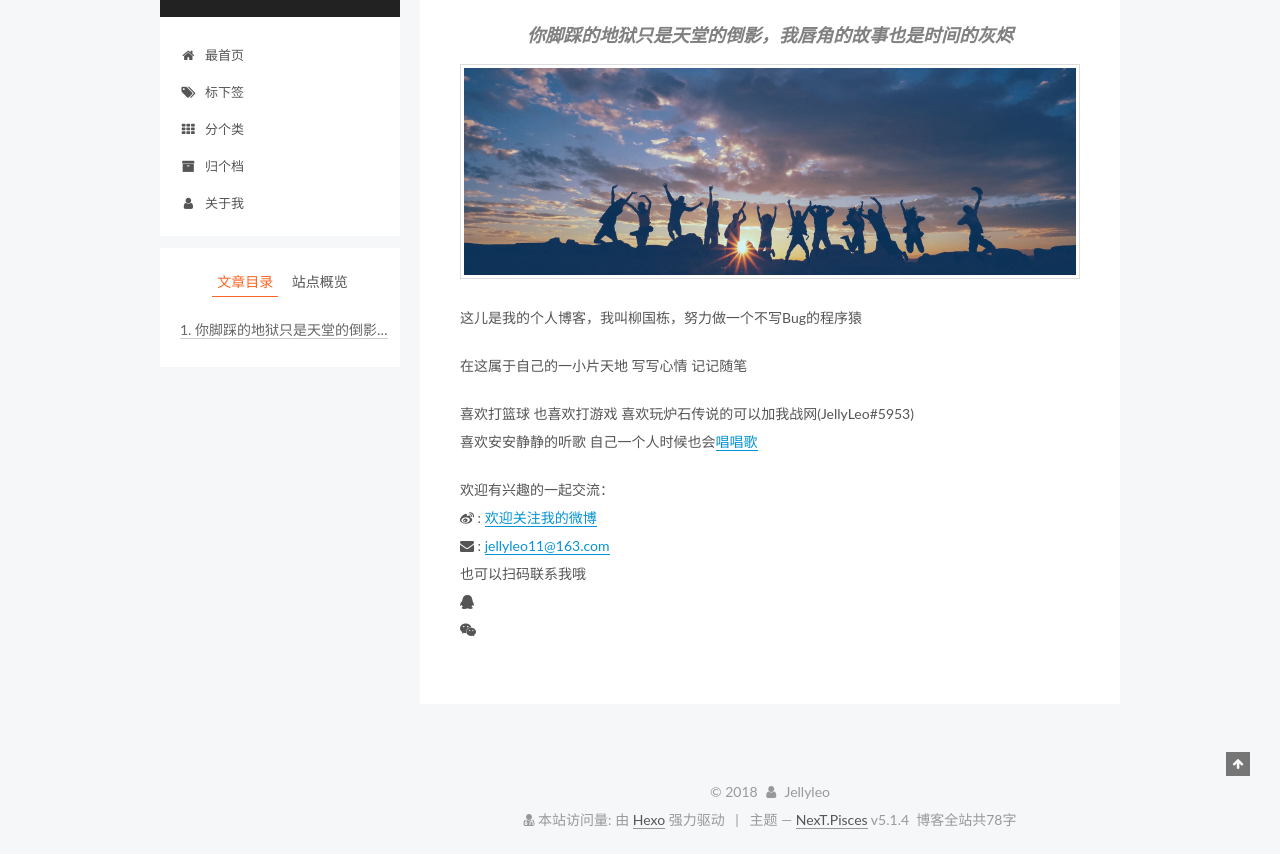
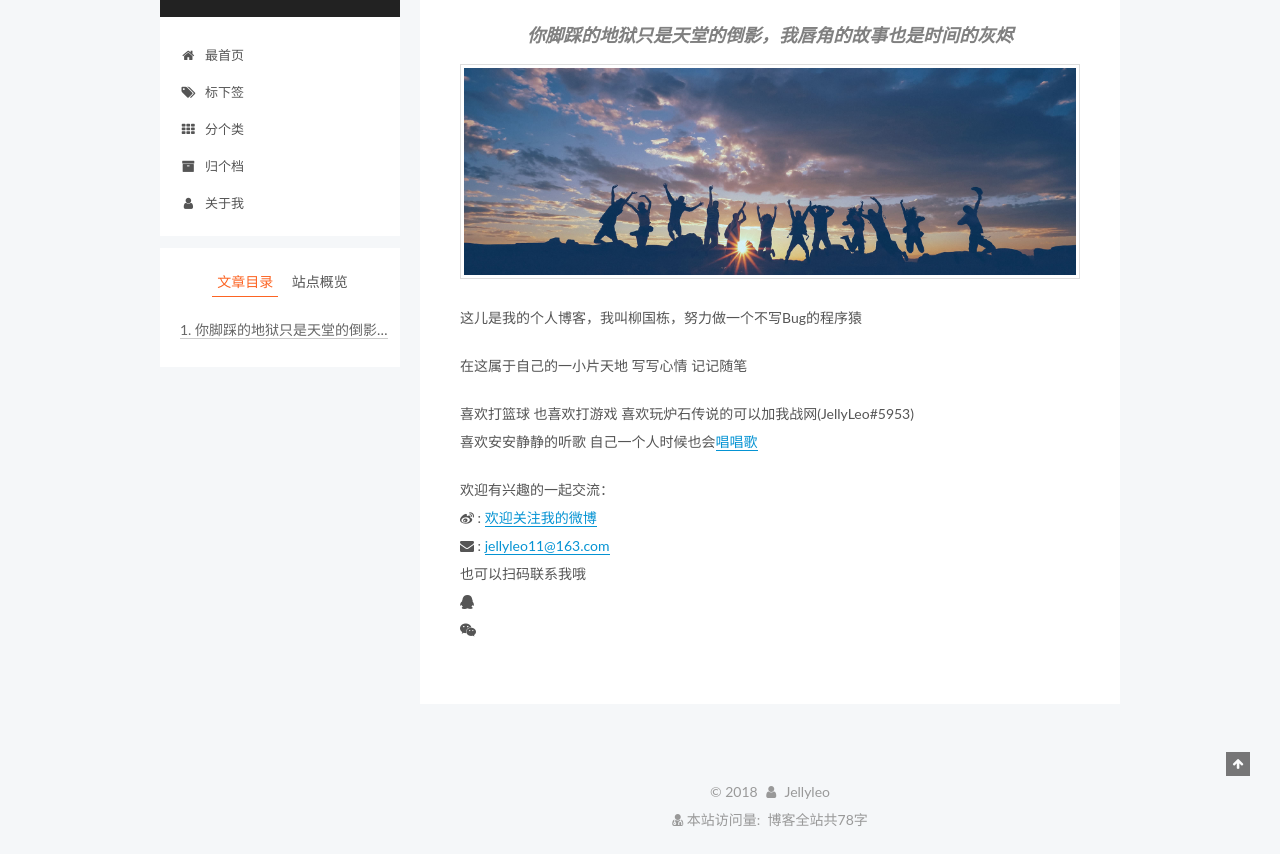
Before and after one commit to jellyleo/jellyleo.com, a plain HTML site: page about/index.html in a window 1280 px wide. Shown: the part 124-978 px from the top of the page. Drawn offline with Linux system fonts and the light colour scheme; some packages are replaced by stand-ins of ours; a script that the page names is missing.

Commit message:
Site updated: 2018-03-11 07:15:40

```diff
--- a/about/index.html
+++ b/about/index.html
@@ -69,8 +69,6 @@
 
 
   <meta name="keywords" content="Hexo, NexT" />
-
-
 
 
 
@@ -492,15 +490,9 @@
 </div>
 
 
-  <div class="powered-by">由 <a class="theme-link" target="_blank" href="https://hexo.io">Hexo</a> 强力驱动</div>
 
 
 
-  <span class="post-meta-divider">|</span>
-
-
-
-  <div class="theme-info">主题 &mdash; <a class="theme-link" target="_blank" href="https://github.com/iissnan/hexo-theme-next">NexT.Pisces</a> v5.1.4</div>
 
 
 
--- a/css/main.css
+++ b/css/main.css
@@ -1937,7 +1937,7 @@ img:hover {
   width: 4px;
   height: 4px;
   border-radius: 50%;
-  background: #37bab4;
+  background: #ddd9ff;
 }
 .links-of-blogroll {
   font-size: 13px;
```
Also changed, not shown: 2018/03/10/hello-world/index.html (+0 -6 lines), 2018/03/11/第一篇博客，里程碑/index.html (+0 -6 lines), archives/2018/03/index.html (+0 -6 lines), archives/2018/index.html (+0 -6 lines), archives/index.html (+0 -6 lines), categories/index.html (+2 -6 lines), categories/随笔/index.html (+0 -6 lines), index.html (+0 -6 lines), something/index.html (+0 -6 lines), tags/index.html (+0 -6 lines), tags/杂谈/index.html (+0 -6 lines).
